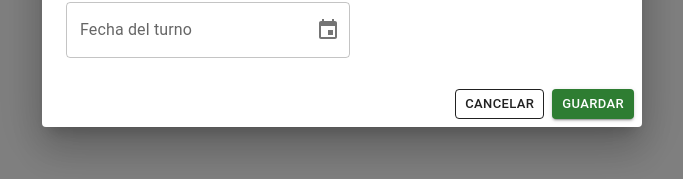
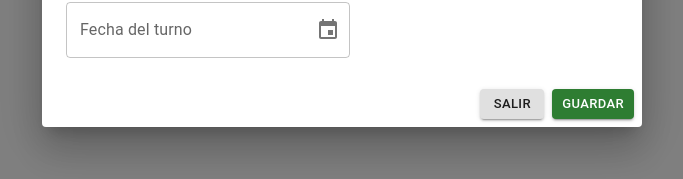
Before and after one commit to JuanPabloSaladino/almedin-frontend, a React (Create React App) app: page / in a window 1280 px wide. Both pictures are taken after a click on the button 488 px from the left and 188 px from the top of the page. Shown: the part 495-674 px from the top of the page, without its empty margins (298-981 px from the left). Built offline with nearby package versions, Linux system fonts and the light colour scheme; no server answers.

Commit message:
Se modifican estilos de botones de formulario

```diff
--- a/src/components/AltaModificacionTurno/AltaModificacionTurno.tsx
+++ b/src/components/AltaModificacionTurno/AltaModificacionTurno.tsx
@@ -185,11 +185,21 @@ export const AltaModificacionTurno: React.FC<Props> = ({
                 </FormHelperText>
               </DialogContent>
               <DialogActions sx={style}>
-                <Button color="inherit" onClick={handleCloseDialog} size="small" variant="outlined">
-                  Cancelar
+                <Button
+                  color="inherit"
+                  onClick={handleCloseDialog}
+                  size="small"
+                  variant="contained"
+                  >
+                    Salir
                 </Button>
-                <Button color="success" size="small" type="submit" variant="contained">
-                  Guardar
+                <Button
+                  color="success"
+                  size="small"
+                  type="submit"
+                  variant="contained"
+                  >
+                    Guardar
                 </Button>
                 {
                   !!turno &&
@@ -197,8 +207,9 @@ export const AltaModificacionTurno: React.FC<Props> = ({
                     color={turnoCancelado ? 'info' : 'error'}
                     size="small"
                     onClick={toggleCancelado}
+                    variant="contained"
                   >
-                    {turnoCancelado ? 'No cancelar' : 'Cancelar'}
+                    {turnoCancelado ? 'No cancelar' : 'Cancelar turno'}
                   </Button>
                 }
             </DialogActions>
```
